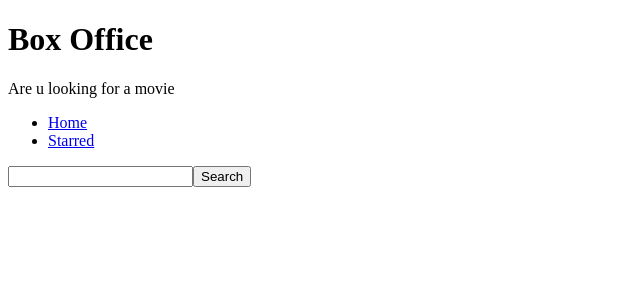
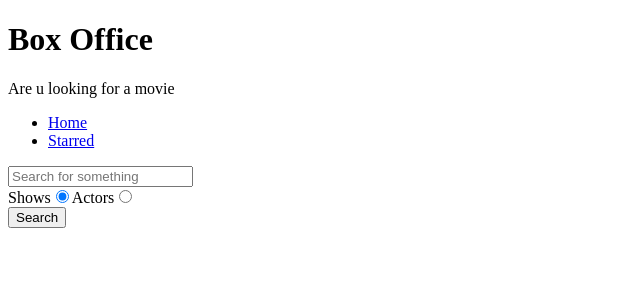
Before and after one commit to vijay131094/box-office, a React (Create React App) app: page / in a window 1280 px wide. Shown: the top 300 px of the page, without its empty margins (0-640 px from the left). Built offline with nearby package versions, Linux system fonts and the light colour scheme.

Commit message:
added search option

```diff
--- a/src/pages/Home.js
+++ b/src/pages/Home.js
@@ -7,12 +7,14 @@
 
   const [results, setResults] = useState(null)
 
+  const [searchOption, setSearchOption] = useState('shows')
+
+  const isShowsSearch = searchOption === 'shows'
+
   const onSearch = () => {
-    apiGet(`/search/shows?q=${input}`)
-      .then((r) => r.json())
-      .then((result) => {
-        setResults(result)
-      })
+    apiGet(`/search/${searchOption}?q=${input}`).then((result) => {
+      setResults(result)
+    })
   }
 
   const onInputChange = (ev) => setInput(ev.target.value)
@@ -21,19 +23,21 @@
     if (ev.keyCode === 13) onSearch()
   }
 
+  const onRadioChange = (ev) => {
+    setSearchOption(ev.target.value)
+  }
+
   const renderResults = () => {
     if (results && results.length === 0) {
       return <div>No results</div>
     }
 
     if (results && results.length > 0) {
-      return (
-        <div>
-          {results.map((item) => (
-            <div key={item.show.id}>{item.show.name}</div>
-          ))}
-        </div>
-      )
+      return results[0].show
+        ? results.map((item) => <div key={item.show.id}>{item.show.name}</div>)
+        : results.map((item) => (
+            <div key={item.person.id}>{item.person.name}</div>
+          ))
     }
     return null
   }
@@ -41,10 +45,36 @@
     <MainPageLayout>
       <input
         type='text'
+        placeholder='Search for something'
         onChange={onInputChange}
         onKeyDown={onKeyDown}
         value={input}
       />
+
+      <div>
+        <label htmlFor='shows-search'>
+          Shows
+          <input
+            id='shows-search'
+            type='radio'
+            value='shows'
+            checked={isShowsSearch}
+            onChange={onRadioChange}
+          />
+        </label>
+
+        <label htmlFor='actors-search'>
+          Actors
+          <input
+            id='actors-search'
+            type='radio'
+            value='people'
+            checked={!isShowsSearch}
+            onChange={onRadioChange}
+          />
+        </label>
+      </div>
+
       <button type='button' onClick={onSearch}>
         Search
       </button>
```
